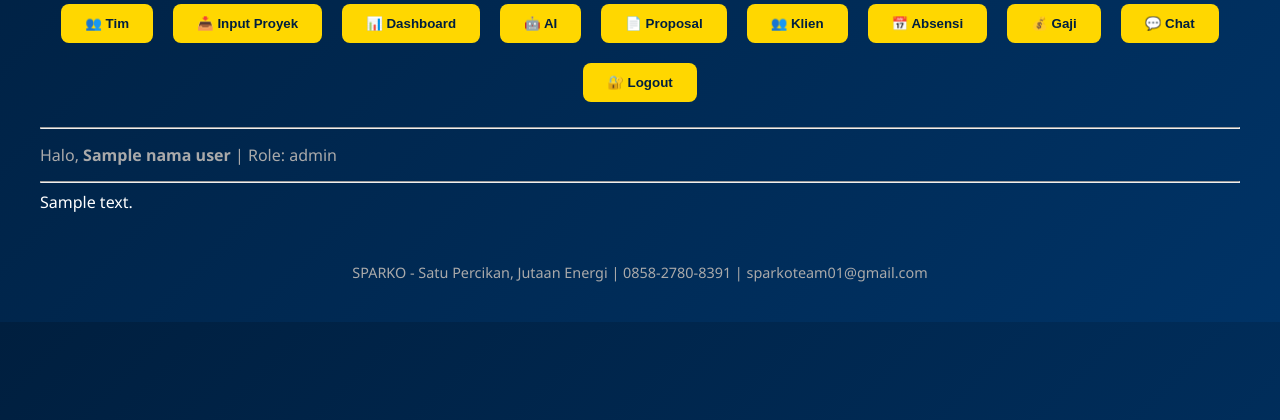
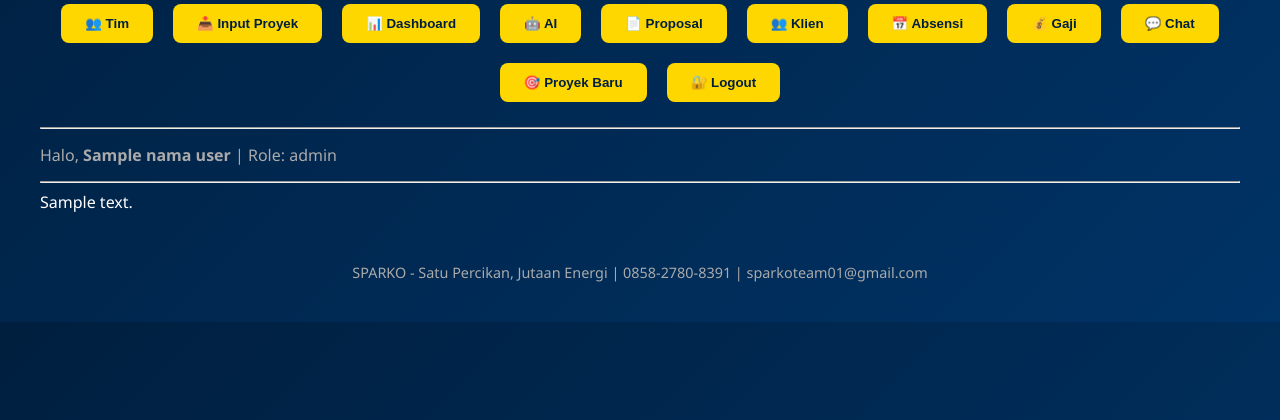
Before and after one commit to apujiono/sparko-os, a Python web app: template templates/base.html in a window 1280 px wide. Shown: the part 337-757 px from the top of the page. Run offline with Jinja, Linux system fonts and the light colour scheme; the template is opened without the code that fills it: most values are stand-ins (such as "Sample title", 1, 10 or a date in 2020).

Commit message:
Update base.html

```diff
--- a/templates/base.html
+++ b/templates/base.html
@@ -24,6 +24,7 @@
             <button class="btn" onclick="location.href='/absensi'">📅 Absensi</button>
             <button class="btn" onclick="location.href='/gaji'">💰 Gaji</button>
             <button class="btn" onclick="location.href='/chat'">💬 Chat</button>
+<button class="btn" onclick="location.href='/proyek_baru'">🎯 Proyek Baru</button>
             <button class="btn" onclick="location.href='/logout'">🔐 Logout</button>
         </div>
         <hr>
```
